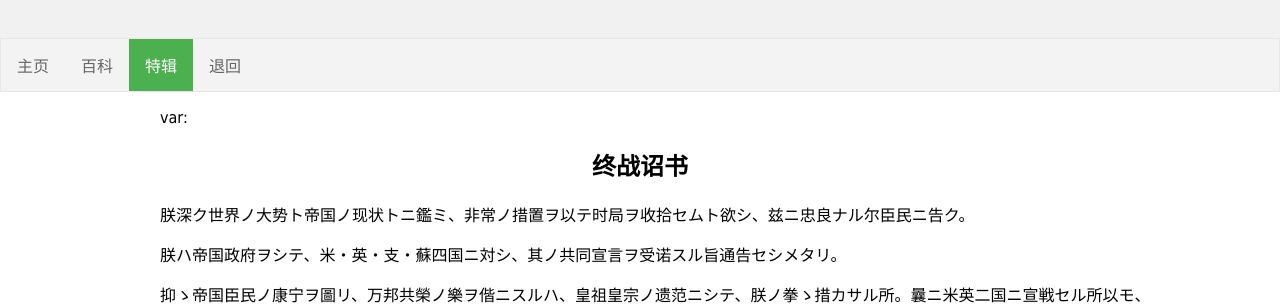
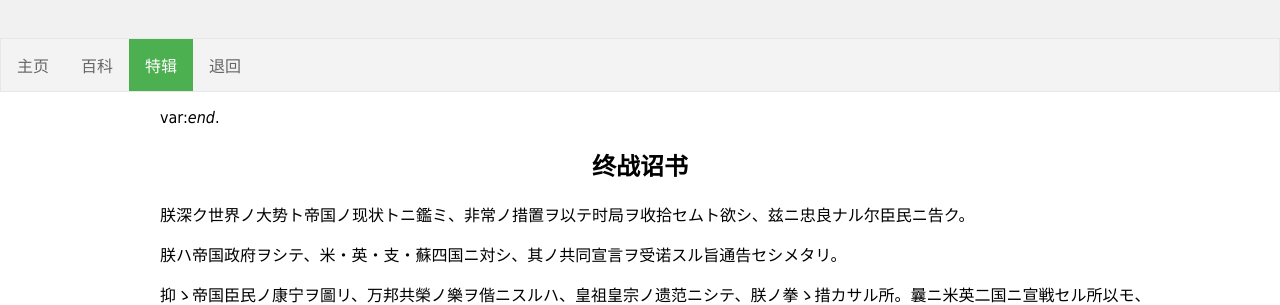
Before and after one commit to 142428525/142428525.github.io, a Jekyll site: the page built from news/like.md, in a window 1280 px wide. Shown: the part 134-439 px from the top of the page. Built offline with Jekyll 4.4.1, drawn with Linux system fonts in a browser that asks for light colours.

Commit message:
Update like.md

```diff
--- a/news/like.md
+++ b/news/like.md
@@ -3,7 +3,7 @@
 title: 特辑
 a2: true
 ---
-var:{{page.categories}}
+var:{% for category in page.categories %}{{category}},{% endfor %}*end*.
 <style>
 	p
 	{
```
